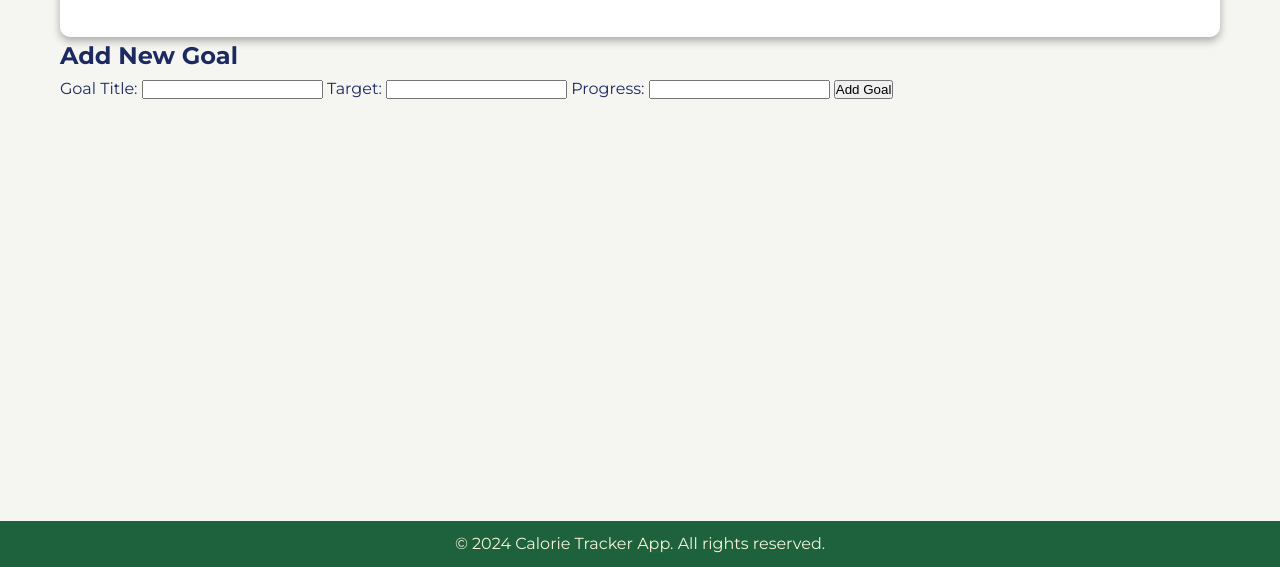
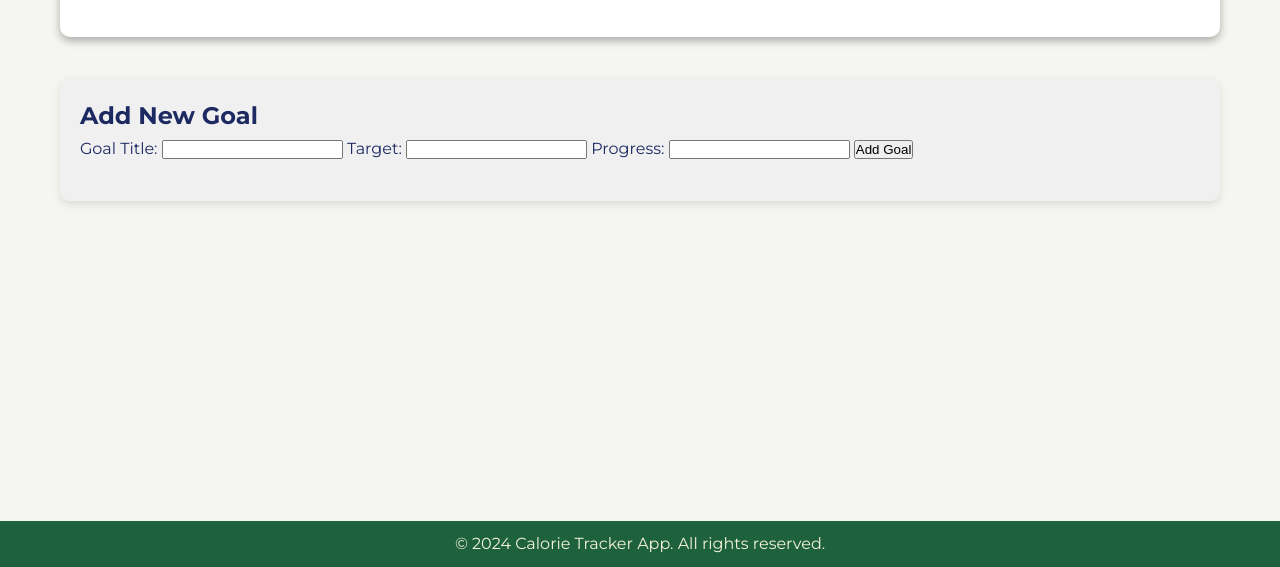
Before and after one commit to Jocygrajeda/finalprojectwdd330, a plain HTML site: page goals.html in a window 1280 px wide. Shown: the part 233-800 px from the top of the page. Drawn offline with Linux system fonts and the light colour scheme.

Commit message:
fixed goals error, works

```diff
--- a/css/goals.css
+++ b/css/goals.css
@@ -45,3 +45,15 @@
 .delete-goal-btn:hover {
     background-color: #c0392b;
 }
+
+.add-goal-section {
+    margin-top: 40px;
+    background-color: #f0f0f0;
+    padding: 20px;
+    border-radius: 10px;
+    box-shadow: 0 4px 8px rgba(0, 0, 0, 0.1);
+}
+
+.add-goal-section form {
+    margin-bottom: 20px;
+}
```
